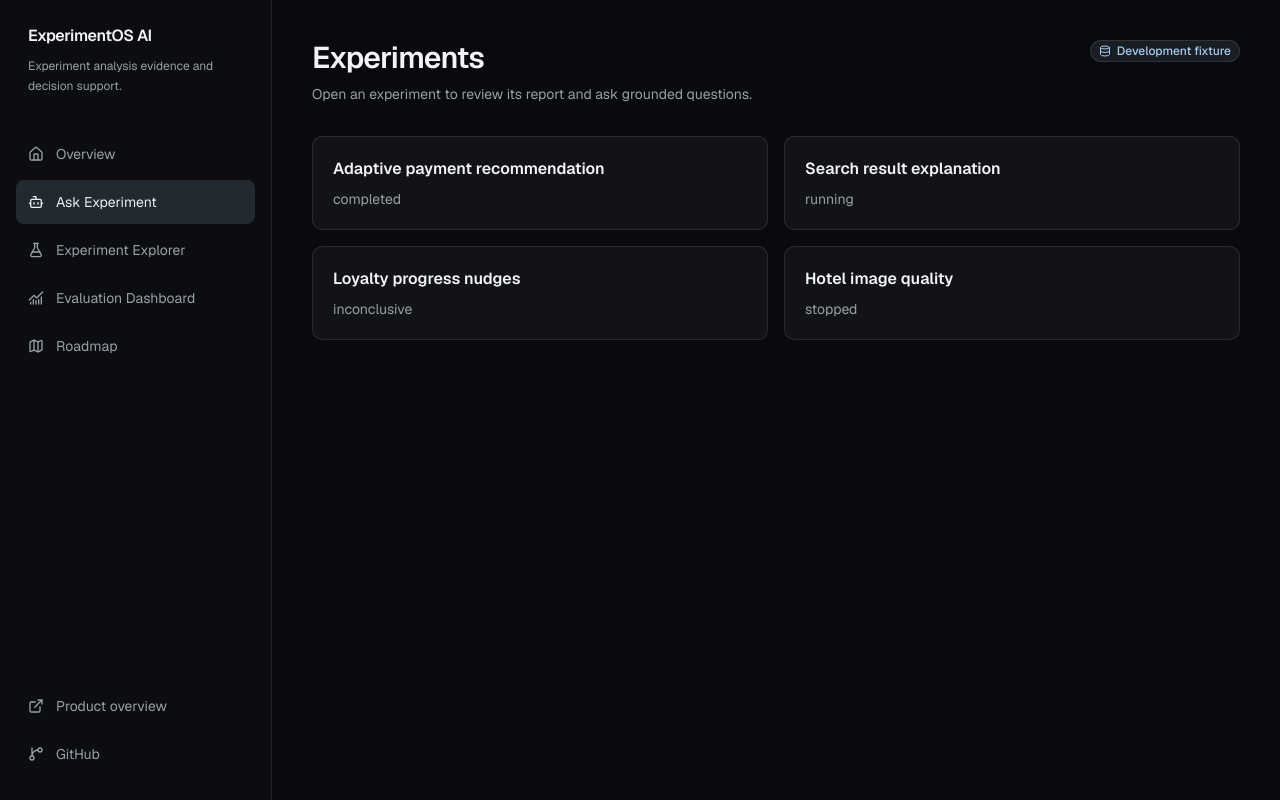
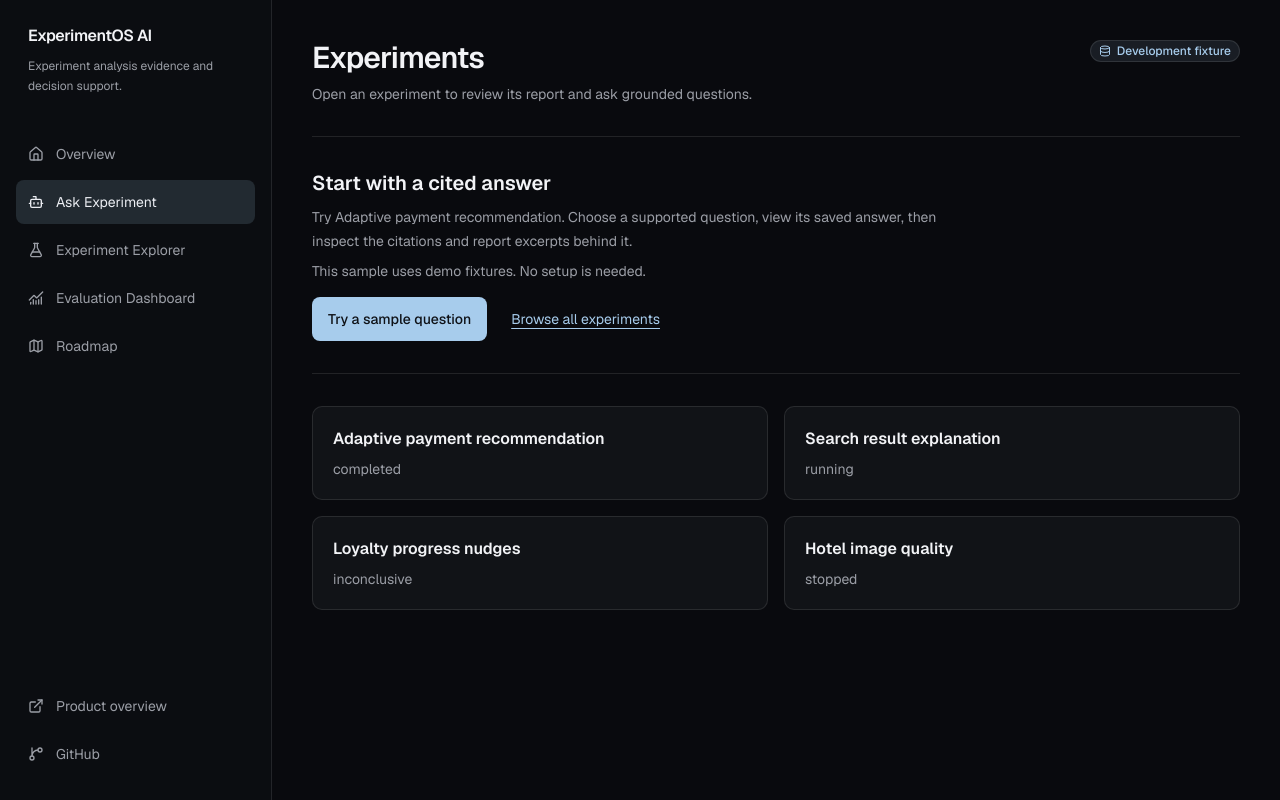
Before and after one commit to archeltaneka/ExperimentOS-AI, a Next.js app in the folder apps/web/: page /ask-experiment in a window 1280 px wide. Built offline with nearby package versions, Linux system fonts and the light colour scheme; no server answers.

Commit message:
Improve Ask Experiment onboarding and sample discovery

```diff
--- a/apps/web/features/ask-experiment/experiment-browser.tsx
+++ b/apps/web/features/ask-experiment/experiment-browser.tsx
@@ -7,19 +7,33 @@ import { PageHeader } from "@/components/layout/page-header";
 import { SourceDisclosure } from "@/components/source-disclosure";
 import { Button } from "@/components/ui/button";
 import { AskExperimentWorkspace } from "@/features/ask-experiment/ask-experiment-workspace";
-import { useExperimentDataSource, useExperimentDetailQuery, useExperimentsQuery } from "@/hooks/use-services";
+import { useAskDataSource, useAskSamples, useExperimentDataSource, useExperimentDetailQuery, useExperimentsQuery } from "@/hooks/use-services";
 
 const linkClass = "inline-flex min-h-11 items-center rounded-sm text-sm text-primary underline underline-offset-4 focus-visible:outline-none focus-visible:ring-2 focus-visible:ring-ring";
 
 export function ExperimentBrowser() {
   const query = useExperimentsQuery();
   const source = useExperimentDataSource();
+  const askSource = useAskDataSource();
+  const samples = useAskSamples();
+  const recommended = askSource.kind === "deterministic_fixture" && !query.isPending && !query.isError
+    ? query.data?.find((experiment) => samples.some((sample) => sample.experimentId === experiment.id))
+    : undefined;
   return <PageContainer className="py-8 sm:py-10">
     <PageHeader title="Experiments" description="Open an experiment to review its report and ask grounded questions." actions={<SourceDisclosure compact source={source} />} />
+    {recommended && <section aria-labelledby="sample-start" className="mt-8 border-y border-border py-6 sm:py-8">
+      <h2 id="sample-start" className="text-xl font-semibold">Start with a cited answer</h2>
+      <p className="mt-2 max-w-2xl text-sm leading-6 text-muted-foreground">Try {recommended.name}. Choose a supported question, view its saved answer, then inspect the citations and report excerpts behind it.</p>
+      <p className="mt-2 text-sm text-muted-foreground">This sample uses demo fixtures. No setup is needed.</p>
+      <div className="mt-4 flex flex-wrap items-center gap-x-6 gap-y-2">
+        <Link className="inline-flex min-h-11 items-center justify-center rounded-md bg-primary px-4 text-sm font-medium text-primary-foreground hover:bg-primary/90 focus-visible:outline-none focus-visible:ring-2 focus-visible:ring-ring" href={`/ask-experiment/${recommended.id}#question-workspace`}>Try a sample question</Link>
+        <a className={linkClass} href="#all-experiments">Browse all experiments</a>
+      </div>
+    </section>}
     {query.isPending ? <p role="status" className="mt-8">Loading experiments…</p> : query.isError ?
       <ContentCard className="mt-8 space-y-4 p-5" role="alert"><p>Experiments could not be loaded. {query.error.userMessage}</p><Button onClick={() => void query.refetch()}>Retry loading experiments</Button></ContentCard> :
-      !query.data?.length ? <ContentCard className="mt-8 space-y-4 p-5"><p role="status">No experiments are available.</p><p className="text-sm text-muted-foreground">The current data source has no records to review.</p><Button variant="outline" onClick={() => void query.refetch()}>Reload experiments</Button></ContentCard> :
-      <div className="mt-8 grid gap-4 sm:grid-cols-2">{query.data.map((experiment) => <Link className="min-w-0 rounded-lg focus-visible:outline-none focus-visible:ring-2 focus-visible:ring-ring" key={experiment.id} href={`/ask-experiment/${experiment.id}`}><ContentCard className="h-full p-5 transition-colors hover:bg-muted/50"><h2 className="break-words font-semibold">{experiment.name}</h2><p className="mt-2 text-sm text-muted-foreground">{experiment.status}</p></ContentCard></Link>)}</div>}
+      !query.data?.length ? <ContentCard className="mt-8 space-y-4 p-5"><p role="status">No experiments are available.</p><p className="text-sm text-muted-foreground">An experiment report is needed before you can inspect answers and citations. Reload after records have been added to the current data source.</p><Button variant="outline" onClick={() => void query.refetch()}>Reload experiments</Button></ContentCard> :
+      <div id="all-experiments" className="mt-8 grid scroll-mt-8 gap-4 sm:grid-cols-2">{query.data.map((experiment) => <Link className="min-w-0 rounded-lg focus-visible:outline-none focus-visible:ring-2 focus-visible:ring-ring" key={experiment.id} href={`/ask-experiment/${experiment.id}`}><ContentCard className="h-full p-5 transition-colors hover:bg-muted/50"><h2 className="break-words font-semibold">{experiment.name}</h2><p className="mt-2 text-sm text-muted-foreground">{experiment.status}</p></ContentCard></Link>)}</div>}
   </PageContainer>;
 }
 
```
Also changed, not shown: apps/web/features/ask-experiment/ask-experiment-workspace.tsx (+14 -7 lines), 1 other file (tests, documents, lock files or other folders).
